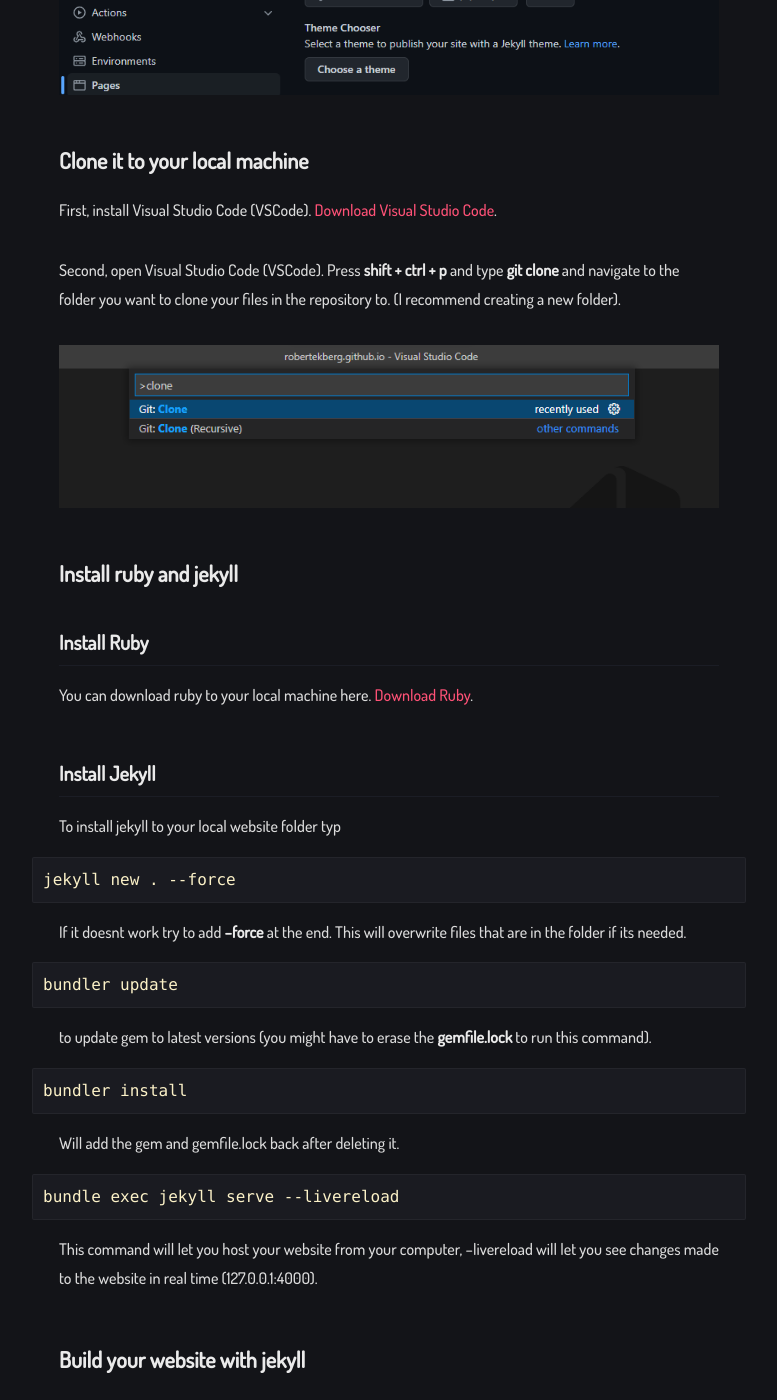
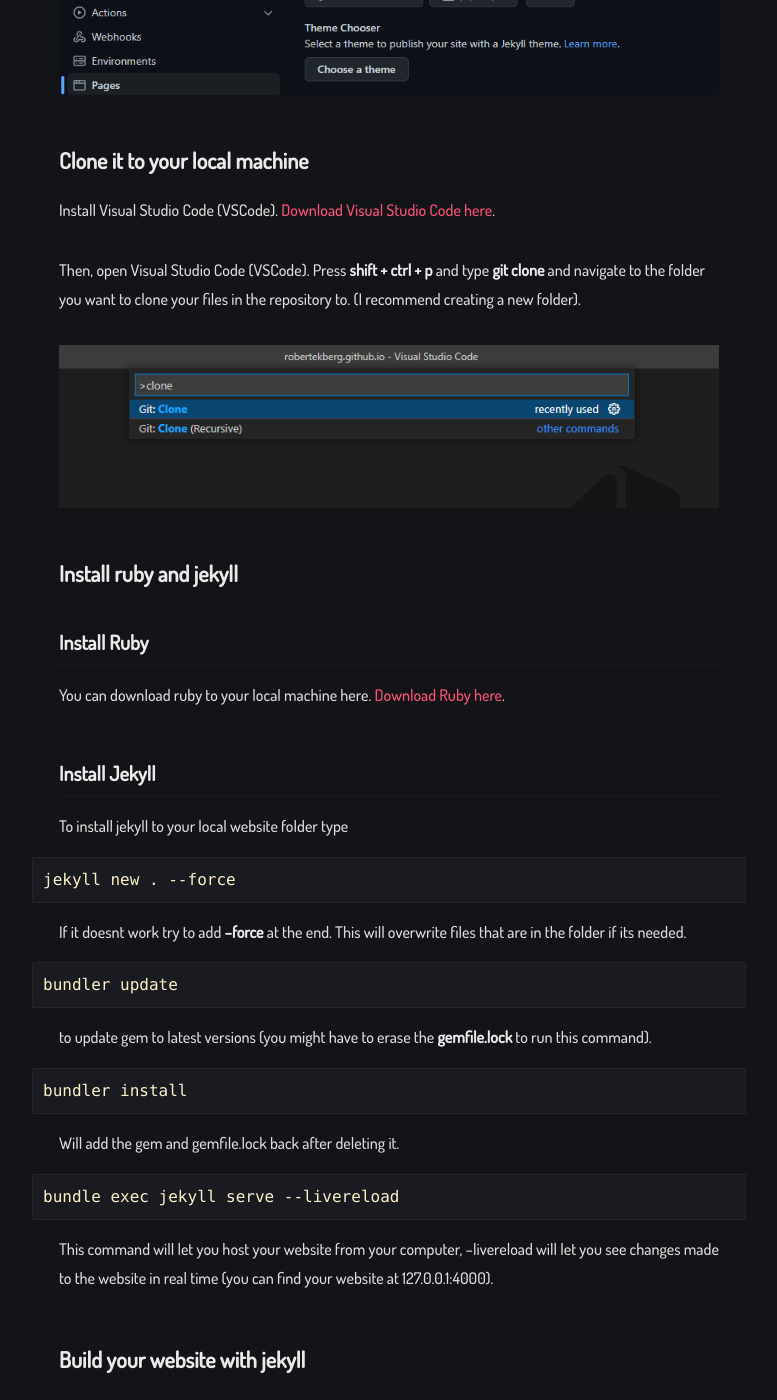
Before and after one commit to RobertEkberg/robertekberg.github.io, a Jekyll site: the page built from _posts/How-i-created-this-website/2020-06-19-how-i-created-this-website.md, in a window 1280 px wide and 1400 px high, scrolled down 1243 px. Shown: the whole window, without its empty margins (251-1028 px from the left). Built offline with Jekyll 4.4.1, drawn with Linux system fonts in a browser that asks for light colours; some web fonts are replaced; some of the changed text lies outside the part shown.

Commit message:
fixed typos

````diff
--- a/_posts/How-i-created-this-website/2020-06-19-how-i-created-this-website.md
+++ b/_posts/How-i-created-this-website/2020-06-19-how-i-created-this-website.md
@@ -16,7 +16,7 @@
 
 ## Create a git repository on github.com
 
-Create an account on github if you dont already have one [github.com](https://github.com/). Once you have created your account you need to make a new repository.
+If you don't already have a [github](https://github.com/) account you can create one. Once you have created your account you need to make a new repository.
 
 Name the repository the same name you have on github. For example my name is “RobertEkberg” so my repository name would be robertekberg.github.io.
 
@@ -29,9 +29,9 @@
 
 ## Clone it to your local machine
 
-First, install Visual Studio Code (VSCode). [Download Visual Studio Code](https://code.visualstudio.com/).
+Install Visual Studio Code (VSCode). [Download Visual Studio Code here](https://code.visualstudio.com/).
 
-Second, open Visual Studio Code (VSCode). Press **shift + ctrl + p** and type **git clone** and navigate to the folder you want to clone your files in the repository to. (I recommend creating a new folder).
+Then, open Visual Studio Code (VSCode). Press **shift + ctrl + p** and type **git clone** and navigate to the folder you want to clone your files in the repository to. (I recommend creating a new folder).
 
 <img src="{{site.baseurl}}../assets/img/vscode-clone.png">
 
@@ -39,11 +39,11 @@
 
 ### Install Ruby
 
-You can download ruby to your local machine here. [Download Ruby](https://www.ruby-lang.org/en/downloads/).
+You can download ruby to your local machine here. [Download Ruby here](https://www.ruby-lang.org/en/downloads/).
 
 ### Install Jekyll
 
-To install jekyll to your local website folder typ
+To install jekyll to your local website folder type
 
 ```
 jekyll new . --force
@@ -64,7 +64,7 @@
 ```
 bundle exec jekyll serve --livereload
 ```
-This command will let you host your website from your computer, --livereload will let you see changes made to the website in real time (127.0.0.1:4000).
+This command will let you host your website from your computer, --livereload will let you see changes made to the website in real time (you can find your website at 127.0.0.1:4000).
 
 ## Build your website with jekyll
 
````
